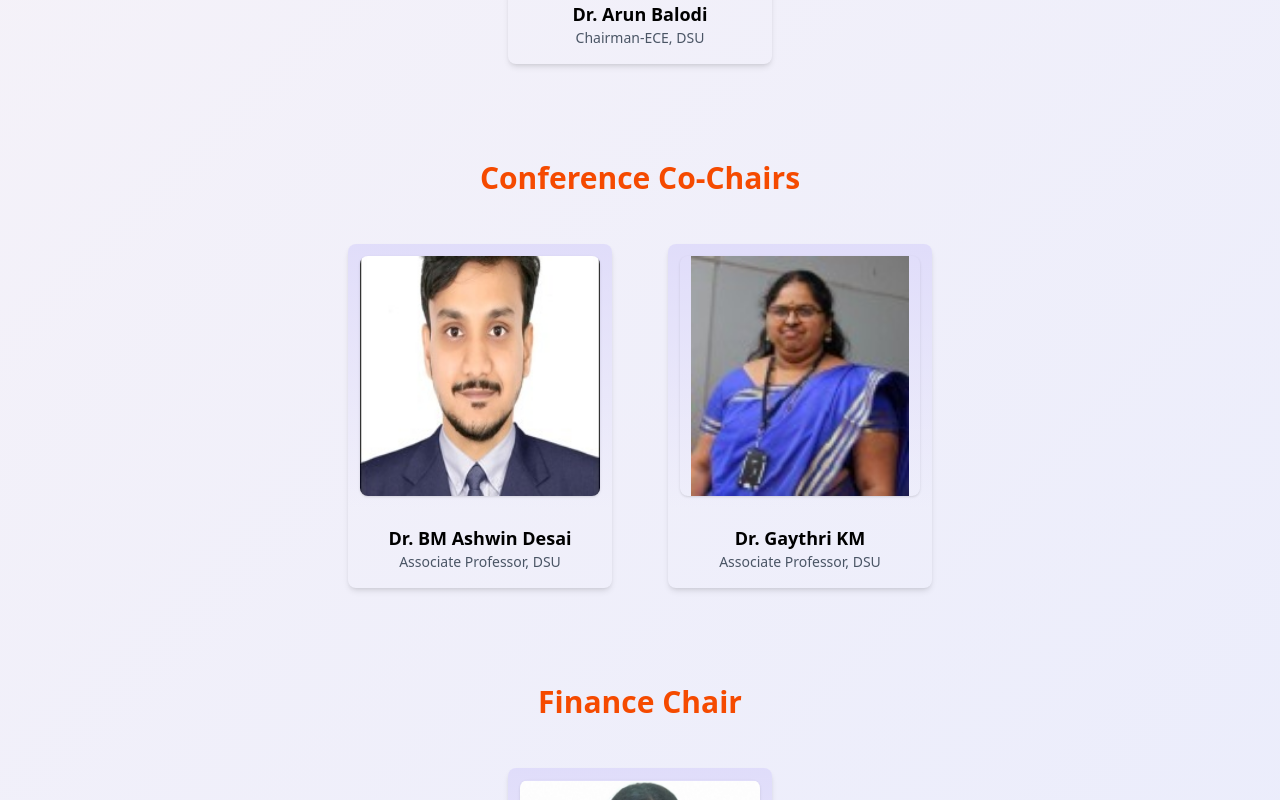
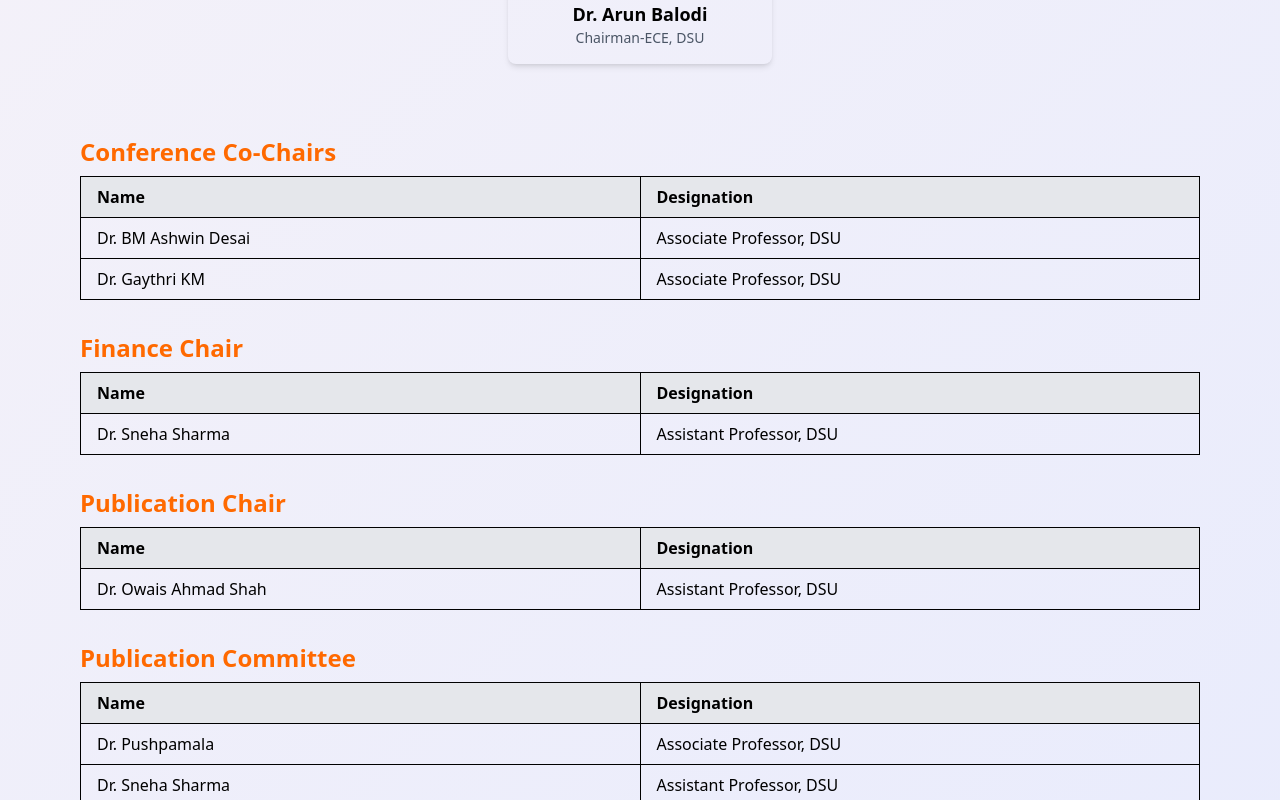
Before and after one commit to riteshkusingh27/IEEE_CONFERENCE, a React (Vite) app: page /committee in a window 1280 px wide. Shown: the part 2000-2800 px from the top of the page. Built offline with nearby package versions, Linux system fonts and the light colour scheme.

Commit message:
conference co-chair and finance in commitee table

```diff
--- a/src/Components/CommiteeTable.jsx
+++ b/src/Components/CommiteeTable.jsx
@@ -1,6 +1,19 @@
 import React from 'react';
 
 const committees = [
+  {
+    title: "Conference Co-Chairs",
+    members: [
+      { name: "Dr. BM Ashwin Desai", role: "Associate Professor, DSU" },
+      { name: "Dr. Gaythri KM", role: "Associate Professor, DSU" },
+    ]
+  },
+  {
+    title: "Finance Chair",
+    members: [
+      { name: "Dr. Sneha Sharma", role: "Assistant Professor, DSU" }
+    ]
+  },
   {
     title: "Publication Chair",
     members: [
--- a/src/Components/Committee.jsx
+++ b/src/Components/Committee.jsx
@@ -155,36 +155,36 @@
     ],
 
   }
-  ,
-  {
-    title: "Conference Co-Chairs",
-    members: [
-      {
-        name: "Dr. BM Ashwin Desai",
-        role: "Associate Professor, DSU",
-        image:   ashwin     ,
-      },
-      {
-        name:" Dr. Gaythri KM",
-        role: "Associate Professor, DSU",
-        image: gaythri,
-      },
+  // ,
+  // {
+  //   title: "Conference Co-Chairs",
+  //   members: [
+  //     {
+  //       name: "Dr. BM Ashwin Desai",
+  //       role: "Associate Professor, DSU",
+  //       image:   ashwin     ,
+  //     },
+  //     {
+  //       name:" Dr. Gaythri KM",
+  //       role: "Associate Professor, DSU",
+  //       image: gaythri,
+  //     },
 
-    ],
+  //   ],
 
-  },
-  {
-    title: "Finance Chair",
-    members: [
+  // },
+  // {
+  //   title: "Finance Chair",
+  //   members: [
 
-      {
-        name: "Dr. Sneha Sharma",
-        role: "Assistant Professor, DSU",
-        image:snehasharma,
-      }
-    ],
+  //     {
+  //       name: "Dr. Sneha Sharma",
+  //       role: "Assistant Professor, DSU",
+  //       image:snehasharma,
+  //     }
+  //   ],
 
-  },
+  // },
   // ,
   // {
   //   title: "Publication Chair",
```
